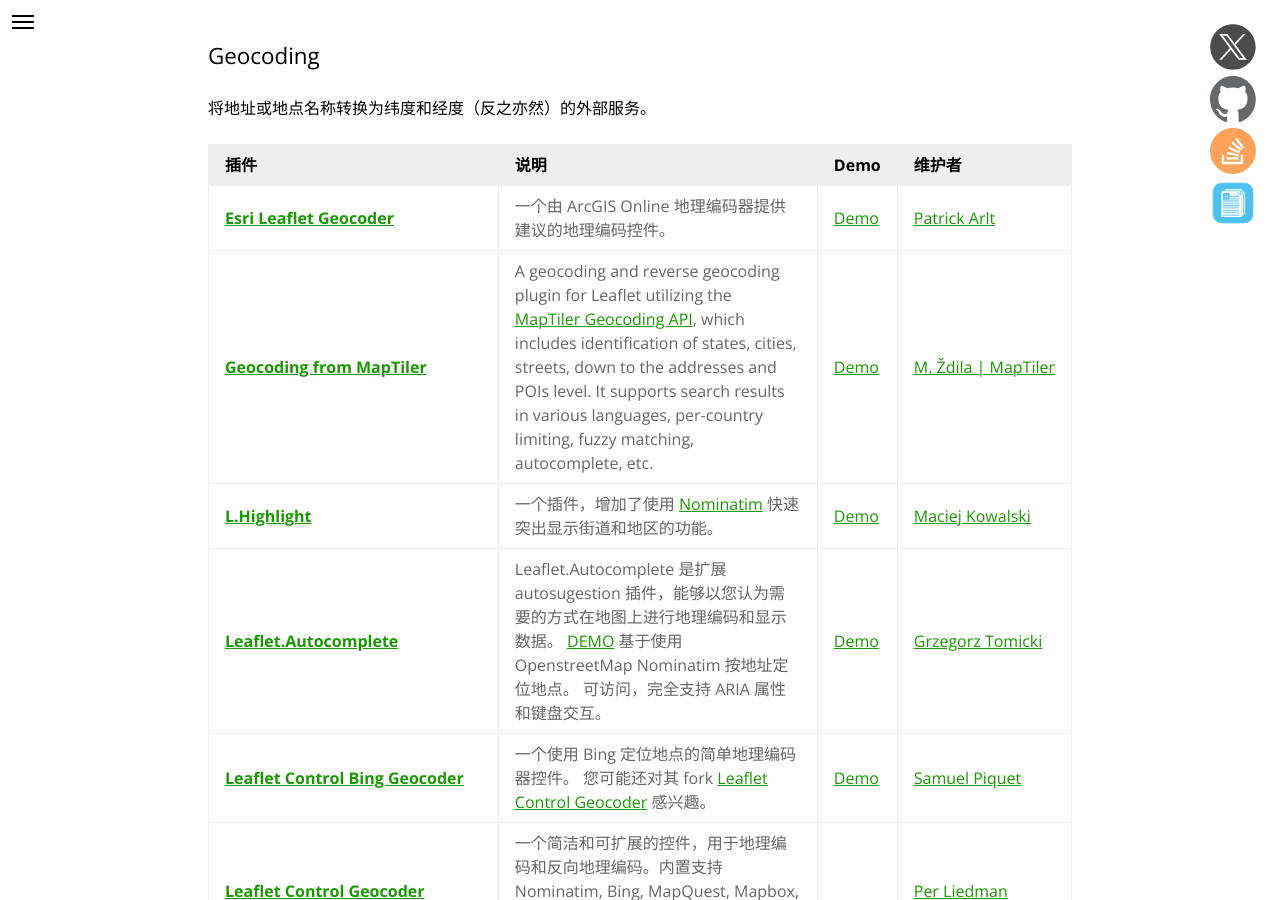
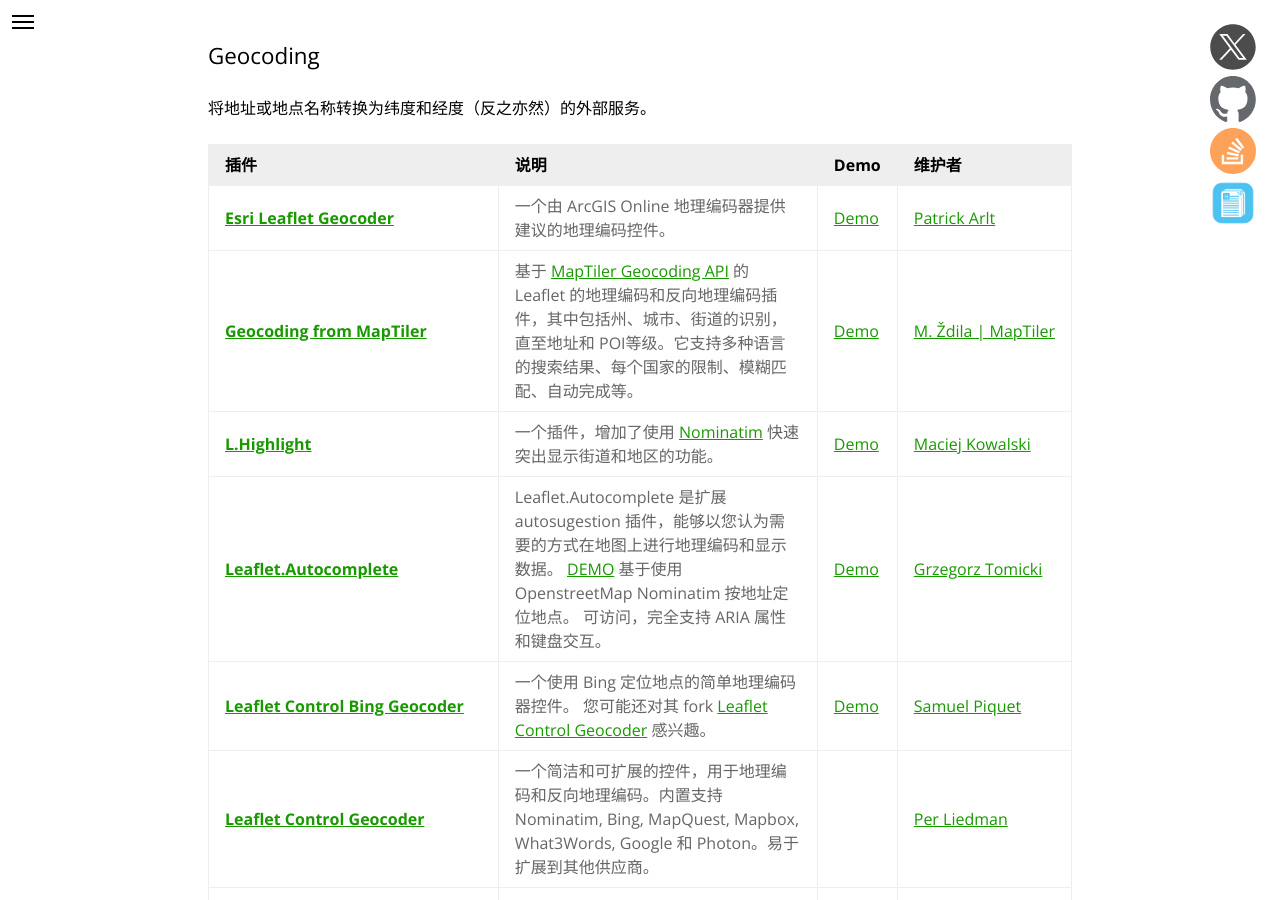
Before and after one commit to NICEXAI/leaflet_zh, a Jekyll site: the page built from plugins.md, in a window 1280 px wide and 900 px high, scrolled down 43654 px. Built offline with Jekyll 4.4.1, drawn with Linux system fonts in a browser that asks for light colours.

Commit message:
- 对 geocoding-maptiler 内的文档进行翻译和校正

```diff
--- a/_plugins/geocoding/geocoding-maptiler.md
+++ b/_plugins/geocoding/geocoding-maptiler.md
@@ -9,4 +9,4 @@
 compatible-v1: true
 ---
 
-A geocoding and reverse geocoding plugin for Leaflet utilizing the [MapTiler Geocoding API](https://docs.maptiler.com/cloud/api/geocoding/), which includes identification of states, cities, streets, down to the addresses and POIs level. It supports search results in various languages, per-country limiting, fuzzy matching, autocomplete, etc.
+基于 [MapTiler Geocoding API](https://docs.maptiler.com/cloud/api/geocoding/) 的 Leaflet 的地理编码和反向地理编码插件，其中包括州、城市、街道的识别，直至地址和 POI等级。它支持多种语言的搜索结果、每个国家的限制、模糊匹配、自动完成等。
```
